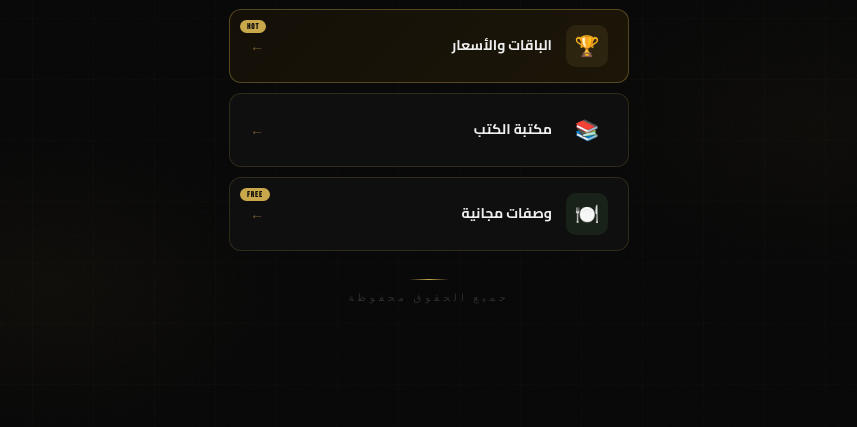
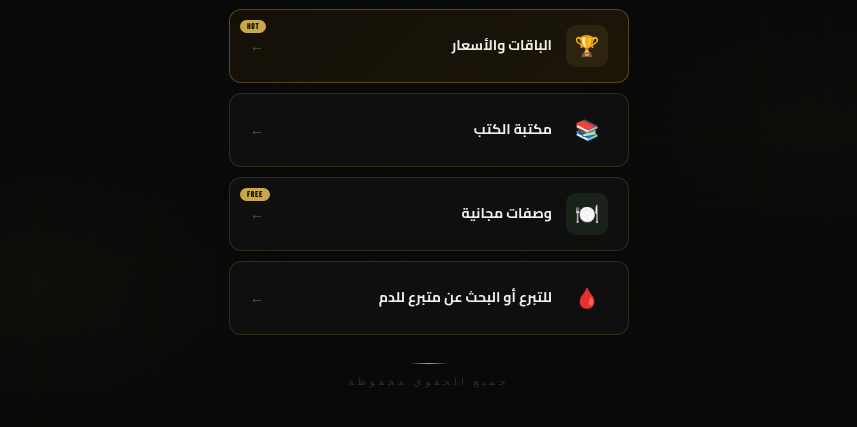
Before and after one commit to coach-anis/links, a plain HTML site: page index.html in a window 1280 px wide. Shown: the part 355-782 px from the top of the page, without its empty margins (211-1068 px from the left). Drawn offline with Linux system fonts and the light colour scheme.

Commit message:
Add files via upload

```diff
--- a/index.html
+++ b/index.html
@@ -494,6 +494,15 @@ body.light .lang-btn.active { color: #fff; }
       <div class="link-arrow">←</div>
     </a>
 
+    <!-- BLOOD DONATION -->
+    <a href="https://ahyaaha.com/client/" class="link-btn link-default" target="_blank">
+      <div class="link-icon">🩸</div>
+      <div class="link-text">
+        <div class="link-title" data-i18n="linkBlood">للتبرع أو البحث عن متبرع للدم</div>
+      </div>
+      <div class="link-arrow">←</div>
+    </a>
+
   </div>
 
     <!-- FOOTER -->
@@ -515,6 +524,7 @@ const I18N = {
     linkPackages: "الباقات والأسعار",
     linkLibrary: "مكتبة الكتب",
     linkRecipes: "وصفات مجانية",
+    linkBlood: "للتبرع أو البحث عن متبرع للدم",
     badgeHot: "HOT",
     badgeFree: "FREE",
     footer: "جميع الحقوق محفوظة"
@@ -527,6 +537,7 @@ const I18N = {
     linkPackages: "Formules et tarifs",
     linkLibrary: "Bibliothèque de livres",
     linkRecipes: "Recettes gratuites",
+    linkBlood: "Donner du sang ou trouver un donneur",
     badgeHot: "HOT",
     badgeFree: "FREE",
     footer: "Tous droits réservés"
@@ -539,6 +550,7 @@ const I18N = {
     linkPackages: "Packages & Pricing",
     linkLibrary: "Book Library",
     linkRecipes: "Free Recipes",
+    linkBlood: "Donate blood or find a blood donor",
     badgeHot: "HOT",
     badgeFree: "FREE",
     footer: "ALL RIGHTS RESERVED"
```
